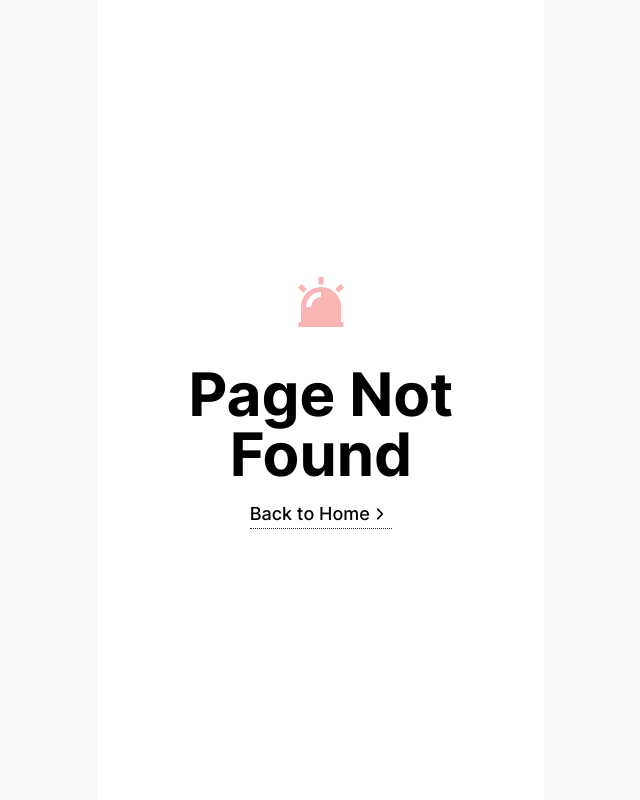
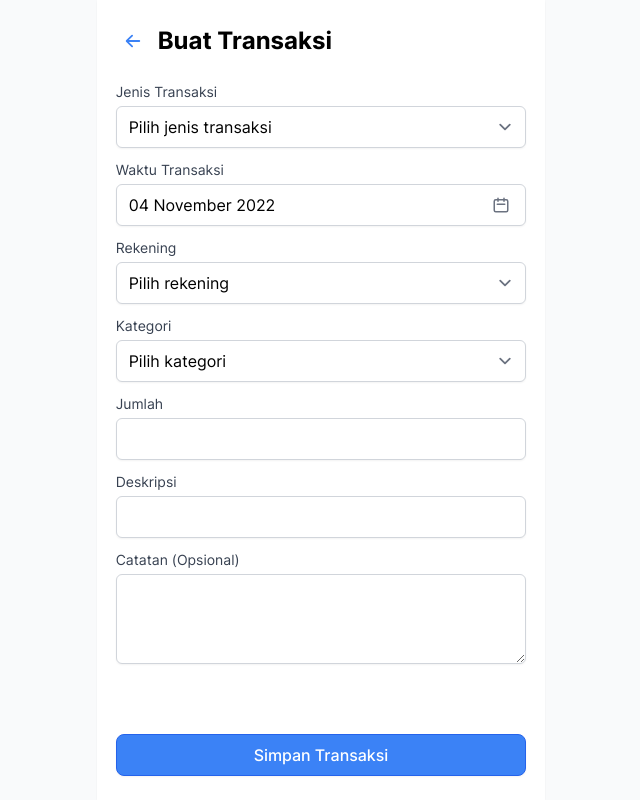
Before and after one commit to rizqitsani/uwangku, a Next.js app: page /transactions/add in a window 1280 px wide. Before the commit this address had no page. Shown: the whole page, without its empty margins (319-959 px from the left). Built offline with nearby package versions, Linux system fonts and the light colour scheme.

Commit message:
feat: add create transaction page

```diff
--- a/package.json
+++ b/package.json
@@ -22,6 +22,7 @@
     "@tanstack/react-query-devtools": "^4.16.1",
     "axios": "^1.1.3",
     "clsx": "^1.2.1",
+    "date-fns": "^2.29.3",
     "next": "^13.0.1",
     "nprogress": "^0.2.0",
     "react": "^18.2.0",
--- a/src/components/forms/DatePicker.tsx
+++ b/src/components/forms/DatePicker.tsx
@@ -1,7 +1,11 @@
 import clsx from 'clsx';
+import idLocale from 'date-fns/locale/id';
 import ReactDatePicker, { ReactDatePickerProps } from 'react-datepicker';
+import { registerLocale } from 'react-datepicker';
 import { Controller, RegisterOptions, useFormContext } from 'react-hook-form';
 import { HiOutlineCalendar } from 'react-icons/hi';
+
+registerLocale('id', idLocale);
 
 import 'react-datepicker/dist/react-datepicker.css';
 
@@ -74,6 +78,7 @@ export default function DatePicker({
                 )}
                 placeholderText={placeholder}
                 aria-describedby={id}
+                locale='id'
                 showMonthDropdown
                 showYearDropdown
                 dropdownMode='select'
--- /dev/null
+++ b/src/lib/mocks/data/account.ts
@@ -0,0 +1,45 @@
+type AccountStyle = {
+  className: string;
+  name: string;
+};
+
+type Account = {
+  id: string;
+  name: string;
+  type: 'bank' | 'cash' | 'ewallet' | 'savings';
+  total: number;
+};
+
+export const accountStyle: Record<Account['type'], AccountStyle> = {
+  bank: { className: 'bg-green-100 text-green-800', name: 'Bank' },
+  ewallet: { className: 'bg-yellow-100 text-yellow-800', name: 'E-Wallet' },
+  cash: { className: 'bg-indigo-100 text-indigo-800', name: 'Cash' },
+  savings: { className: 'bg-red-100 text-red-800', name: 'Tabungan' },
+};
+
+export const accounts: Account[] = [
+  {
+    id: '1',
+    name: 'Bank BNI',
+    type: 'bank',
+    total: 1000000,
+  },
+  {
+    id: '2',
+    name: 'Gopay',
+    type: 'ewallet',
+    total: 100000,
+  },
+  {
+    id: '3',
+    name: 'Bibit',
+    type: 'savings',
+    total: 500000,
+  },
+  {
+    id: '4',
+    name: 'Cash',
+    type: 'cash',
+    total: 1,
+  },
+];
--- /dev/null
+++ b/src/lib/mocks/data/category.ts
@@ -0,0 +1,9 @@
+export const incomeCategories = ['Gaji', 'Bonus', 'Lainnya'];
+
+export const expenseCategories = [
+  'Makanan',
+  'Transportasi',
+  'Hiburan',
+  'Example of category name that requires more than 1 line',
+  'Lainnya',
+];
--- a/src/pages/accounts/index.tsx
+++ b/src/pages/accounts/index.tsx
@@ -3,57 +3,12 @@ import { HiArrowLeft } from 'react-icons/hi';
 
 import clsxm from '@/lib/clsxm';
 import { formatRupiah } from '@/lib/currency';
+import { accounts, accountStyle } from '@/lib/mocks/data/account';
 
 import Button from '@/components/buttons/Button';
 import Layout from '@/components/layout/Layout';
 import IconLink from '@/components/links/IconLink';
 import Seo from '@/components/Seo';
-
-type AccountStyle = {
-  className: string;
-  name: string;
-};
-
-type Account = {
-  id: string;
-  name: string;
-  type: 'bank' | 'cash' | 'ewallet' | 'savings';
-  total: number;
-};
-
-const accountStyle: Record<Account['type'], AccountStyle> = {
-  bank: { className: 'bg-green-100 text-green-800', name: 'Bank' },
-  ewallet: { className: 'bg-yellow-100 text-yellow-800', name: 'E-Wallet' },
-  cash: { className: 'bg-indigo-100 text-indigo-800', name: 'Cash' },
-  savings: { className: 'bg-red-100 text-red-800', name: 'Tabungan' },
-};
-
-const accounts: Account[] = [
-  {
-    id: '1',
-    name: 'Bank BNI',
-    type: 'bank',
-    total: 1000000,
-  },
-  {
-    id: '2',
-    name: 'Gopay',
-    type: 'ewallet',
-    total: 100000,
-  },
-  {
-    id: '3',
-    name: 'Bibit',
-    type: 'savings',
-    total: 500000,
-  },
-  {
-    id: '4',
-    name: 'Cash',
-    type: 'cash',
-    total: 1,
-  },
-];
 
 export default function AccountsPage() {
   return (
--- a/src/pages/categories/index.tsx
+++ b/src/pages/categories/index.tsx
@@ -1,19 +1,12 @@
 import * as React from 'react';
 import { HiArrowLeft, HiPlus } from 'react-icons/hi';
+
+import { expenseCategories, incomeCategories } from '@/lib/mocks/data/category';
 
 import IconButton from '@/components/buttons/IconButton';
 import Layout from '@/components/layout/Layout';
 import IconLink from '@/components/links/IconLink';
 import Seo from '@/components/Seo';
-
-const incomeCategories = ['Gaji', 'Bonus', 'Lainnya'];
-const expenseCategories = [
-  'Makanan',
-  'Transportasi',
-  'Hiburan',
-  'Example of category name that requires more than 1 line',
-  'Lainnya',
-];
 
 type CategoriesCardProps = {
   children: React.ReactNode;
--- /dev/null
+++ b/src/pages/transactions/add.tsx
@@ -0,0 +1,145 @@
+import * as React from 'react';
+import { FormProvider, SubmitHandler, useForm } from 'react-hook-form';
+import { HiArrowLeft } from 'react-icons/hi';
+
+import logger from '@/lib/logger';
+import { accounts } from '@/lib/mocks/data/account';
+import { expenseCategories, incomeCategories } from '@/lib/mocks/data/category';
+
+import Button from '@/components/buttons/Button';
+import DatePicker from '@/components/forms/DatePicker';
+import Input from '@/components/forms/Input';
+import SelectInput from '@/components/forms/SelectInput';
+import TextArea from '@/components/forms/TextArea';
+import Layout from '@/components/layout/Layout';
+import IconLink from '@/components/links/IconLink';
+import Seo from '@/components/Seo';
+
+type CreateTransactionForm = {
+  date: Date;
+  type: string;
+  account: string;
+  category: string;
+  amount: number;
+  note: string;
+  description: string;
+};
+
+export default function TransactionsPage() {
+  //#region  //*=========== Form ===========
+  const methods = useForm<CreateTransactionForm>({
+    mode: 'onTouched',
+  });
+  const { handleSubmit, watch } = methods;
+  //#endregion  //*======== Form ===========
+
+  //#region  //*=========== Category ===========
+  const transactionType = watch('type');
+  const categories =
+    transactionType === 'income' ? incomeCategories : expenseCategories;
+  //#endregion  //*======== Category ===========
+
+  //#region  //*=========== Form Submit ===========
+  const onSubmit: SubmitHandler<CreateTransactionForm> = (data) => {
+    logger({ data }, 'rhf.tsx line 33');
+    return;
+  };
+  //#endregion  //*======== Form Submit ===========
+
+  return (
+    <Layout>
+      <Seo templateTitle='Buat Transaksi' />
+
+      <main>
+        <section className=''>
+          <div className='layout flex min-h-screen flex-col py-6'>
+            <div className='flex items-center gap-2'>
+              <IconLink
+                variant='ghost'
+                iconClassName='text-lg'
+                href='/transactions'
+                icon={HiArrowLeft}
+              />
+              <h1 className='h3'>Buat Transaksi</h1>
+            </div>
+            <FormProvider {...methods}>
+              <form
+                onSubmit={handleSubmit(onSubmit)}
+                className='flex flex-1 flex-col'
+              >
+                <div className='mt-6 flex-1 space-y-3'>
+                  <SelectInput
+                    id='type'
+                    label='Jenis Transaksi'
+                    placeholder='Pilih jenis transaksi'
+                    validation={{
+                      required: 'Jenis transaksi harus dipilih',
+                    }}
+                  >
+                    <option value='expense'>Pengeluaran</option>
+                    <option value='income'>Pemasukan</option>
+                  </SelectInput>
+                  <DatePicker
+                    id='date'
+                    label='Waktu Transaksi'
+                    dateFormat='dd MMMM yyyy'
+                    locale='id'
+                    defaultValue={new Date().toString()}
+                    placeholder='dd/mm/yyyy'
+                    validation={{
+                      required: 'Waktu transaksi harus dipilih',
+                    }}
+                  />
+                  <SelectInput
+                    id='account'
+                    label='Rekening'
+                    placeholder='Pilih rekening'
+                    validation={{
+                      required: 'Rekening harus dipilih',
+                    }}
+                  >
+                    {accounts.map((account) => (
+                      <option key={account.id} value={account.id}>
+                        {account.name}
+                      </option>
+                    ))}
+                  </SelectInput>
+                  <SelectInput
+                    id='category'
+                    label='Kategori'
+                    placeholder='Pilih kategori'
+                    validation={{
+                      required: 'Kategori harus dipilih',
+                    }}
+                  >
+                    {categories.map((category, index) => (
+                      <option key={`${category}-${index}`} value={category}>
+                        {category}
+                      </option>
+                    ))}
+                  </SelectInput>
+                  <Input
+                    id='amount'
+                    label='Jumlah'
+                    validation={{
+                      required: 'Jumlah harus diisi',
+                    }}
+                  />
+                  <Input
+                    id='description'
+                    label='Deskripsi'
+                    validation={{ required: 'Deskripsi must be filled' }}
+                  />
+                  <TextArea id='note' label='Catatan (Opsional)' />
+                </div>
+                <Button type='submit' className='w-full rounded-lg'>
+                  Simpan Transaksi
+                </Button>
+              </form>
+            </FormProvider>
+          </div>
+        </section>
+      </main>
+    </Layout>
+  );
+}
--- a/src/pages/transactions/index.tsx
+++ b/src/pages/transactions/index.tsx
@@ -1,5 +1,6 @@
 import * as React from 'react';
 import { FormProvider, SubmitHandler, useForm } from 'react-hook-form';
+import { HiPlus } from 'react-icons/hi';
 import { IoWallet } from 'react-icons/io5';
 
 import clsxm from '@/lib/clsxm';
@@ -59,7 +60,7 @@ export default function TransactionsPage() {
 
       <main>
         <section className=''>
-          <div className='layout min-h-screen py-6'>
+          <div className='layout min-h-main relative py-6'>
             <div className='flex items-center gap-2'>
               <IconLink
                 variant='ghost'
@@ -134,6 +135,13 @@ export default function TransactionsPage() {
                 </div>
               ))}
             </div>
+            <IconLink
+              variant='primary'
+              className='absolute bottom-4 right-0 min-h-[48px] min-w-[48px] rounded-full'
+              iconClassName='text-2xl md:text-xl'
+              href='/transactions/add'
+              icon={HiPlus}
+            />
           </div>
         </section>
       </main>
```
Also changed, not shown: 1 other file (tests, documents, lock files or other folders).
